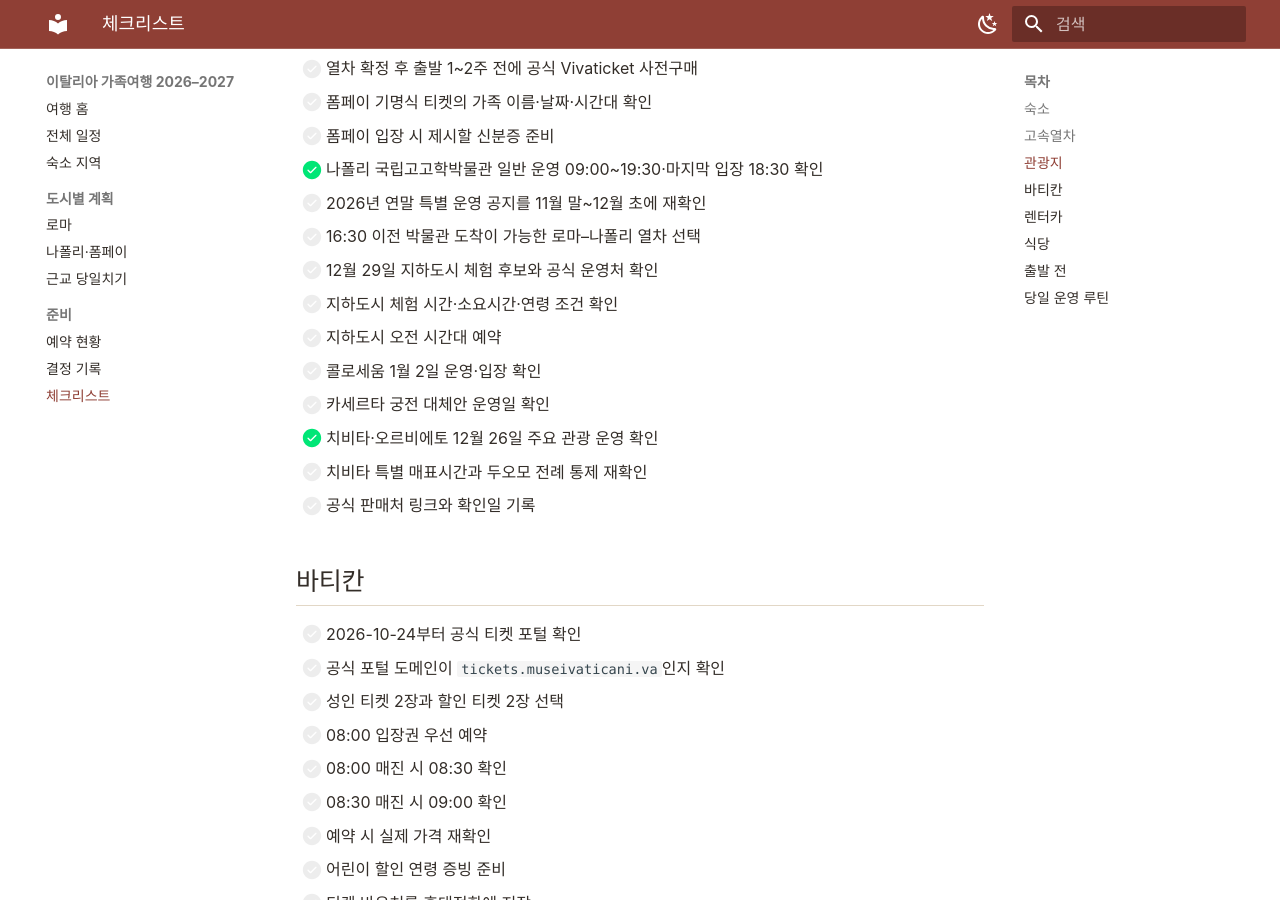
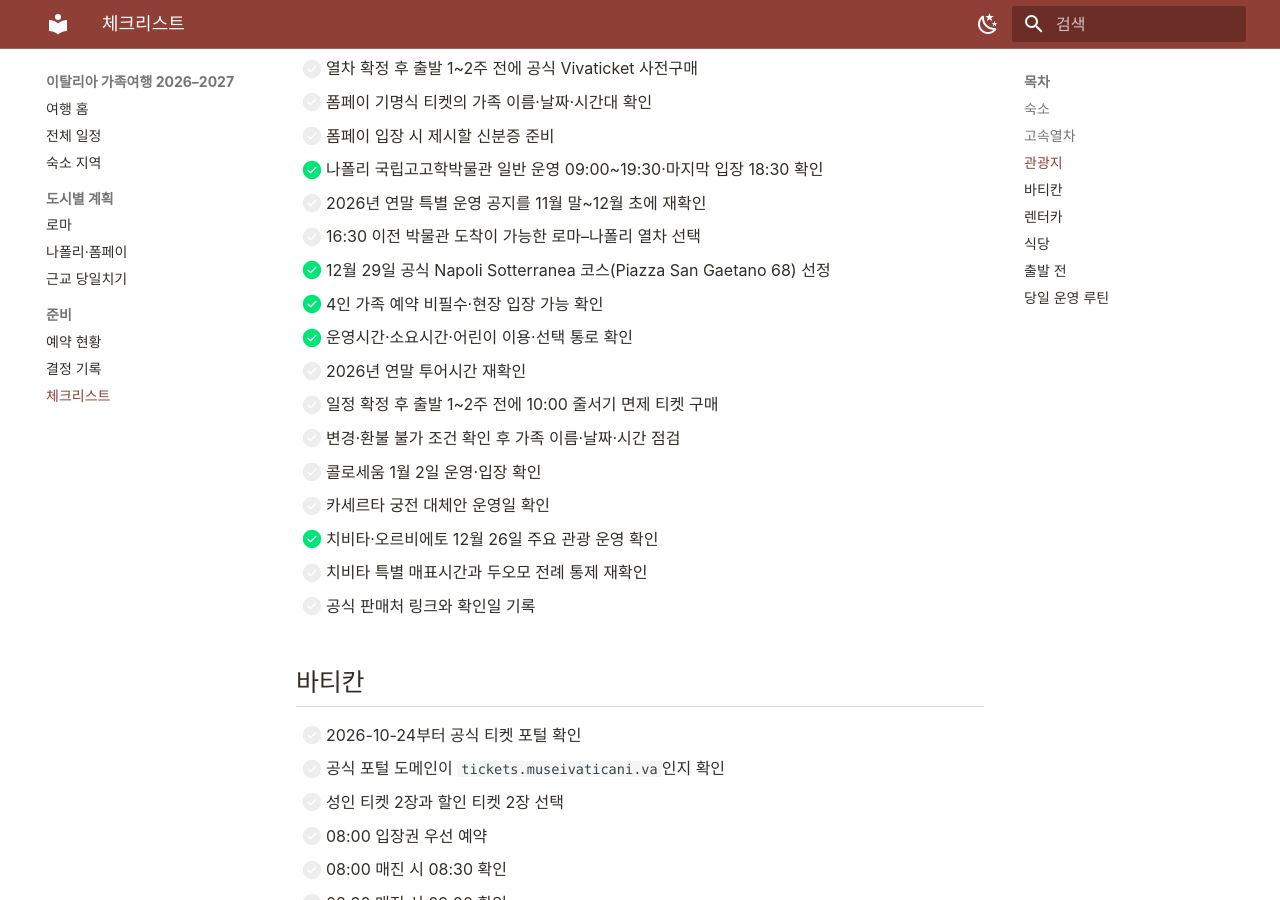
Before and after one commit to Jaeho211/italy-family-trip-2026, an MkDocs documentation site: the page built from docs/checklist.md, in a window 1280 px wide and 900 px high, scrolled down 971 px. Built offline with MkDocs 1.6.1 and Material for MkDocs 9.7.7, drawn with Linux system fonts in a browser that asks for light colours.

Commit message:
docs: update underground Naples checklist

```diff
--- a/docs/checklist.md
+++ b/docs/checklist.md
@@ -32,9 +32,12 @@
 - [x] 나폴리 국립고고학박물관 일반 운영 09:00~19:30·마지막 입장 18:30 확인
 - [ ] 2026년 연말 특별 운영 공지를 11월 말~12월 초에 재확인
 - [ ] 16:30 이전 박물관 도착이 가능한 로마–나폴리 열차 선택
-- [ ] 12월 29일 지하도시 체험 후보와 공식 운영처 확인
-- [ ] 지하도시 체험 시간·소요시간·연령 조건 확인
-- [ ] 지하도시 오전 시간대 예약
+- [x] 12월 29일 공식 Napoli Sotterranea 코스(Piazza San Gaetano 68) 선정
+- [x] 4인 가족 예약 비필수·현장 입장 가능 확인
+- [x] 운영시간·소요시간·어린이 이용·선택 통로 확인
+- [ ] 2026년 연말 투어시간 재확인
+- [ ] 일정 확정 후 출발 1~2주 전에 10:00 줄서기 면제 티켓 구매
+- [ ] 변경·환불 불가 조건 확인 후 가족 이름·날짜·시간 점검
 - [ ] 콜로세움 1월 2일 운영·입장 확인
 - [ ] 카세르타 궁전 대체안 운영일 확인
 - [x] 치비타·오르비에토 12월 26일 주요 관광 운영 확인
```
